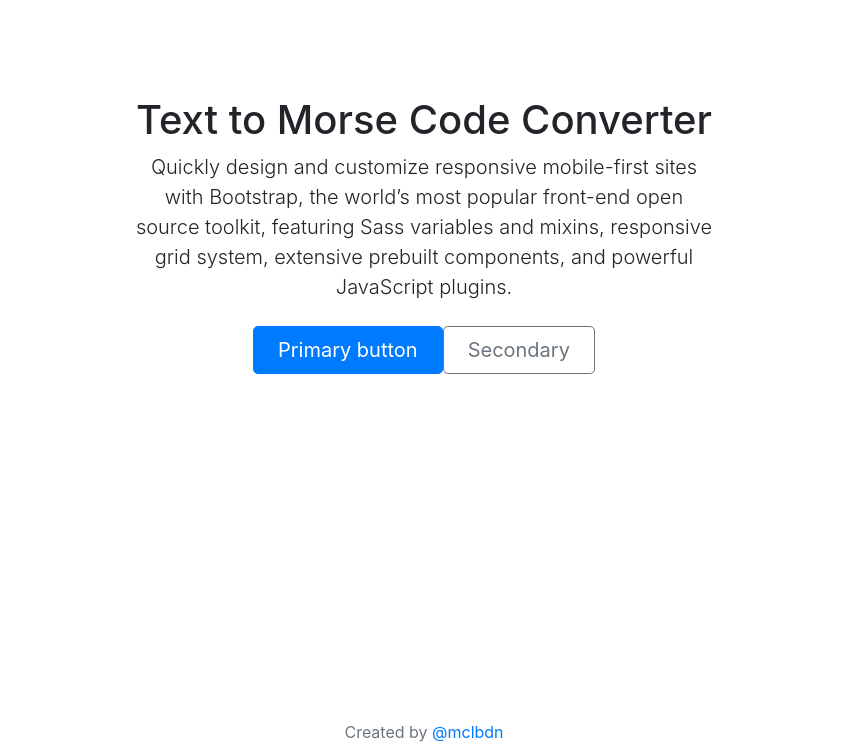
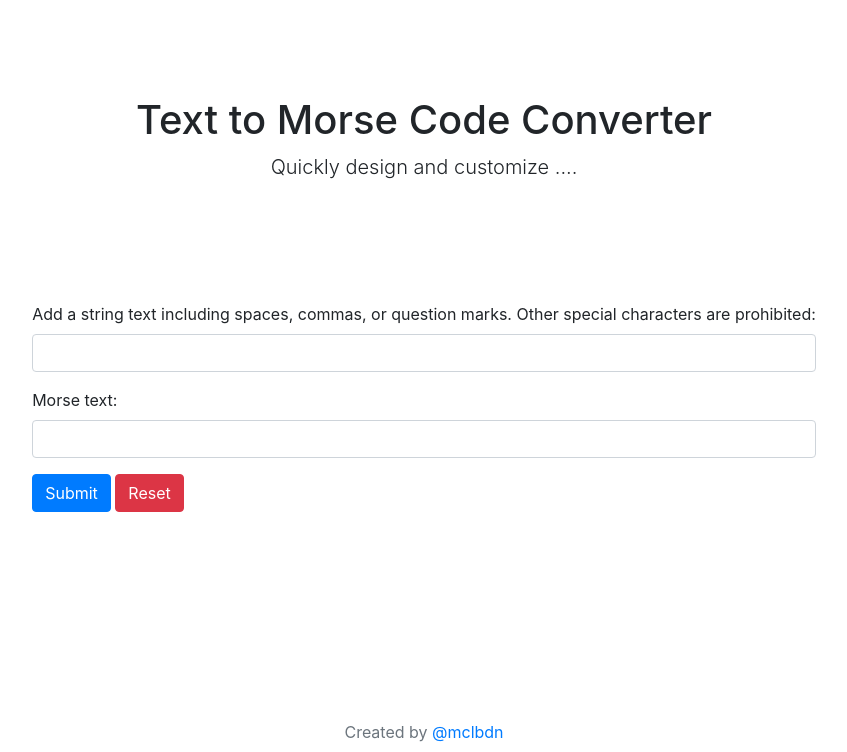
Before and after one commit to mclbdn/text_to_morse_code_converter, a Flask app: page / in a window 1280 px wide. Shown: the top 752 px of the page, without its empty margins (216-1063 px from the left). Run offline with Flask 2, Linux system fonts and the light colour scheme; some libraries are stand-ins or nearby versions.

Commit message:
Add morse code translator functionality

```diff
--- a/main.py
+++ b/main.py
@@ -1,88 +1,39 @@
 import re
 from flask import Flask, render_template
+from flask.helpers import url_for
+from flask_wtf import FlaskForm
+from wtforms import StringField, SubmitField
+from wtforms.validators import DataRequired
+from translator import Translate
 
 app = Flask(__name__)
 
-# morse_dict = {
-#     # Letters
-#     "a": ".- ",
-#     "b": "-... ",
-#     "c": "-.-. ",
-#     "d": "-.. ",
-#     "e": ". ",
-#     "f": "..-. ",
-#     "g": "--. ",
-#     "h": ".... ",
-#     "i": ".. ",
-#     "j": ".--- ",
-#     "k": "-.- ",
-#     "l": ".-.. ",
-#     "m": "-- ",
-#     "n": "-. ",
-#     "o": "--- ",
-#     "p": ".--. ",
-#     "q": "--.- ",
-#     "r": ".-. ",
-#     "s": "... ",
-#     "t": "- ",
-#     "u": "..- ",
-#     "v": "...- ",
-#     "w": ".-- ",
-#     "x": "-..- ",
-#     "y": "-.-- ",
-#     "z": "--.. ",
-#     # Numbers
-#     "1": ".---- ",
-#     "2": "..--- ",
-#     "3": "...-- ",
-#     "4": "....- ",
-#     "5": "..... ",
-#     "6": "-... ",
-#     "7": "--... ",
-#     "8": "---.. ",
-#     "9": "----. ",
-#     "0": "----- ",
-#     # Symbols
-#     "?": "..--.. ",
-#     ".": "._._._ ",
-#     ",": "--..-- ",
-#     # Space
-#     " ": "/ "
-# }
+app.config['SECRET_KEY'] = 'any secret string'
 
 
-# def get_input():
-#     # replace() is necessary because latter isalnum() doesn't accept spaces
-#     return input("Please enter a valid text (numbers/letters/space/?/,): ").lower()
+class MyForm(FlaskForm):
+    string_text = StringField(
+        label="Add a string text including spaces, commas, or question marks. Other special characters are prohibited:", validators=[DataRequired()])
+    morse_text = StringField(label="Morse text:")
+    submit = SubmitField(label="Submit")
+    reset = SubmitField(label="Reset")
 
 
-# def print_morse(alpha_input):
-#     morse_code_output = ""
+@app.route("/", methods=["GET", "POST"])
+def index():
+    form = MyForm()
+    if form.validate_on_submit():
+        if form.submit.data:
+            string_text = form["string_text"].data
+            translate = Translate(string_text)
+            morse_code = translate.print_morse()
+            form["morse_text"].data = morse_code
+        elif form.reset.data:
+            form["string_text"].data = ""
+            form["morse_text"].data = ""
 
-#     for letter in alpha_input:
-#         morse_code_output += morse_dict[letter]
+    return render_template("index.html", form=form)
 
-#     print(f"\n{morse_code_output}\n")
-
-#     want_to_continue = input("Do you wish to translate more text? ('yes'/'no'): ").lower()
-
-#     if want_to_continue == "yes":
-#         user_input = get_input()
-#         print_morse(user_input)
-
-
-# while True:
-#     user_input = get_input()
-#     if re.match(r"^[a-zA-Z0-9 ?.,]*$", user_input):
-#         print_morse(user_input)
-#         break
-#     else:
-#         print("This is not a valid text.")
-#         continue
-
-@app.route("/")
-def index():
-    return render_template("index.html")
 
 if __name__ == "__main__":
     app.run(debug=True)
--- a/templates/index.html
+++ b/templates/index.html
@@ -13,14 +13,31 @@
   <body>
     <div class="px-4 py-5 my-5 text-center">
       <h1 class="display-5 fw-bold">Text to Morse Code Converter</h1>
-      <div class="col-lg-6 mx-auto">
-        <p class="lead mb-4">Quickly design and customize responsive mobile-first sites with Bootstrap, the world’s most popular front-end open source toolkit, featuring Sass variables and mixins, responsive grid system, extensive prebuilt components, and powerful JavaScript plugins.</p>
-        <div class="d-grid gap-2 d-sm-flex justify-content-sm-center">
-          <button type="button" class="btn btn-primary btn-lg px-4 gap-3">Primary button</button>
-          <button type="button" class="btn btn-outline-secondary btn-lg px-4">Secondary</button>
-        </div>
+      <div class="col-lg-12 mx-auto">
+        <p class="lead mb-4">Quickly design and customize ....</p>
       </div>
     </div>
+
+  <div class="d-grid gap-2 d-sm-flex justify-content-sm-center">
+          <form method="POST" action="{{ url_for('index') }}">
+            {{ form.csrf_token }}
+            <div class="mb-3">
+            <fieldset class="form-field">
+                {{ form.string_text.label(class="form-label") }}
+                {{ form.string_text(class_="form-control") }}
+            </fieldset>
+            </div>
+            <div class="mb-3">
+            <fieldset class="form-field">
+                {{ form.morse_text.label(class="form-label") }}
+                {{ form.morse_text(class_="form-control") }}
+            </fieldset>
+            </div>
+            {{ form.submit(class_="btn btn-primary m-auto") }}
+            {{ form.reset(class_="btn btn-danger m-auto") }}
+          </form>
+        </div>
+
 
   <div class="container fixed-bottom">
     <footer class="py-3 my-4">
```
Also changed, not shown: morse_dict.py (added, +46 -0 lines), translator.py (added, +18 -0 lines).
